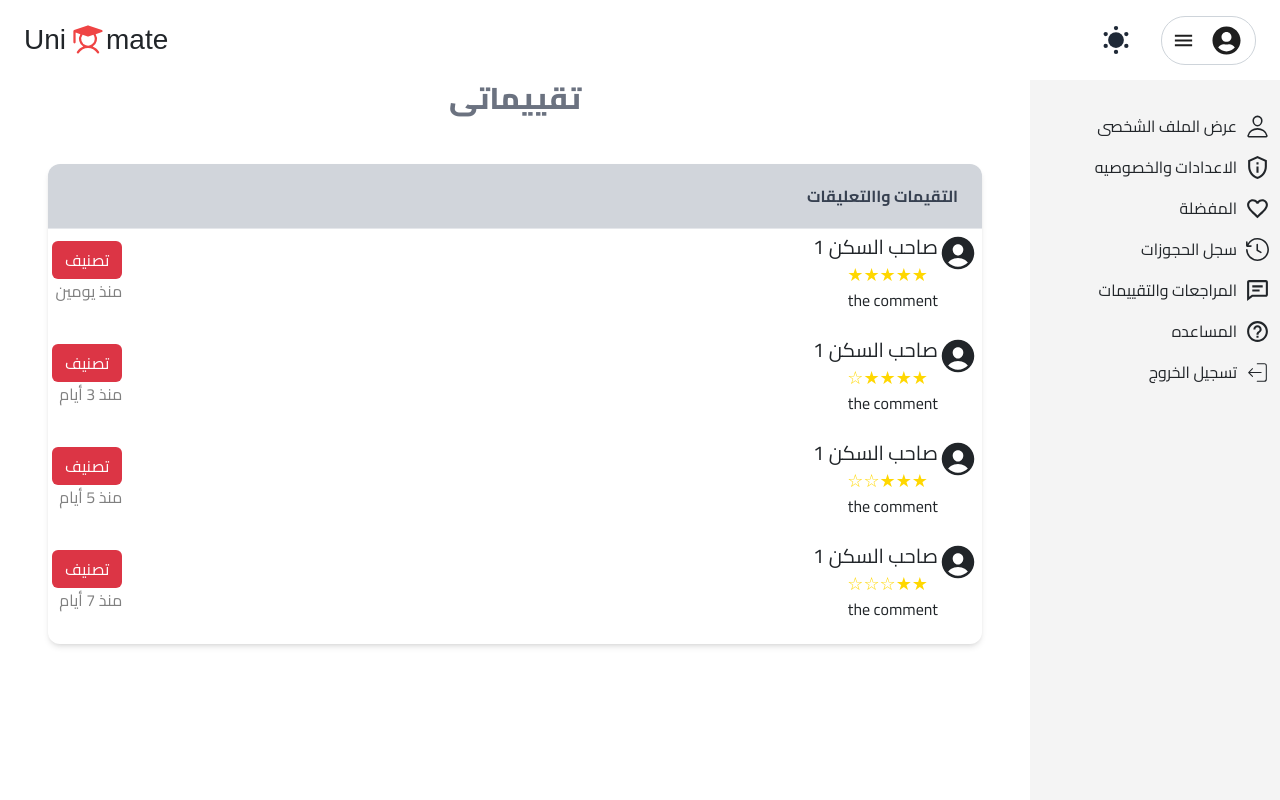
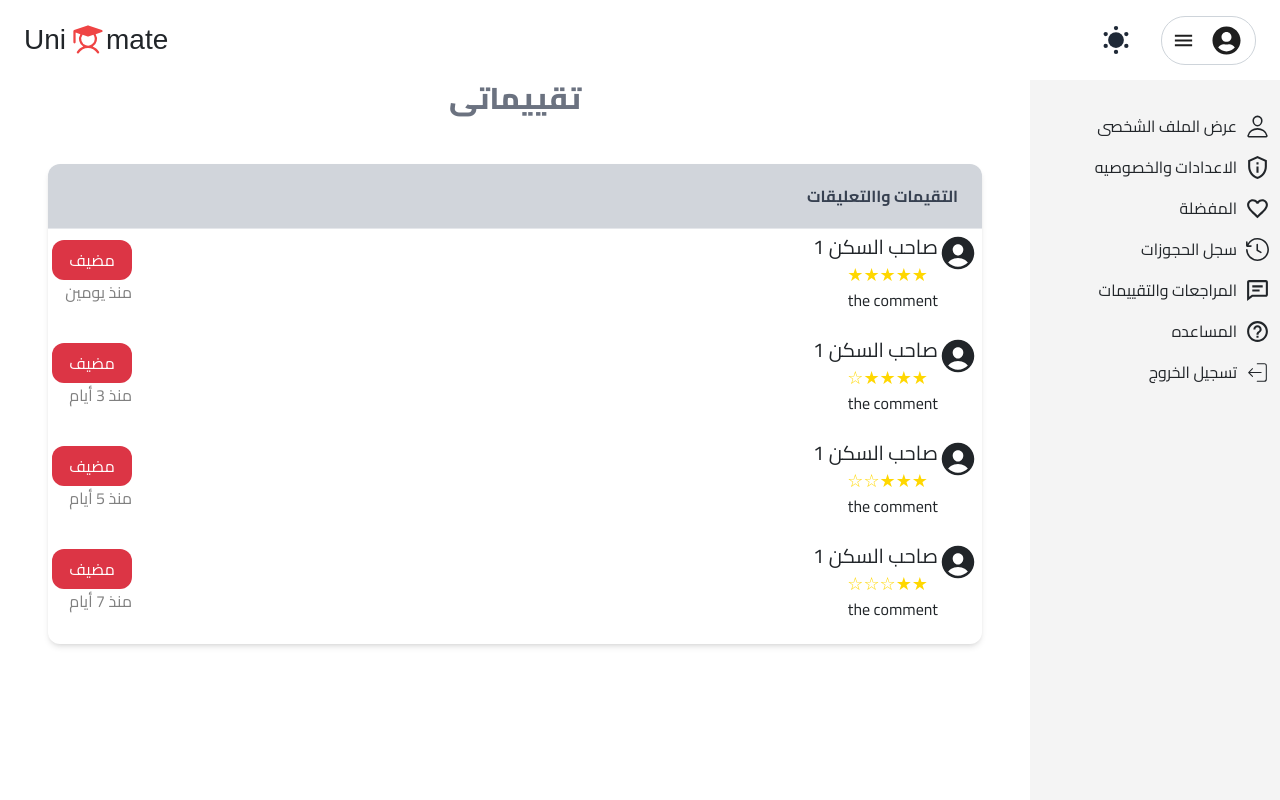
Before and after one commit to Mahmoud-Abd-Elrazek/Unimate, a React (Vite) app: page /auther/personalreviews in a window 1280 px wide. Shown: the top 800 px of the page. Built offline with nearby package versions, Linux system fonts and the light colour scheme; a web font is replaced by a local one.

Commit message:
add page personal_reviews for student v2

```diff
--- a/src/components/RatingComponent/ratingComponent.tsx
+++ b/src/components/RatingComponent/ratingComponent.tsx
@@ -25,7 +25,7 @@ const RatingComponent: React.FC<RatingProps> = ({ rating, timeAgo }) => {
       </div>
       </div>
       <div>
-      <button className='btn MainColorBG text-white'>تصنيف</button>
+      <div className='w-20 h-10 rounded-xl MainColorBG text-white text-center flex justify-center items-center'>مضيف</div>
       <div style={styles.timeAgo}>{`منذ ${timeAgo}`}</div>
       </div>
     </div>
```
